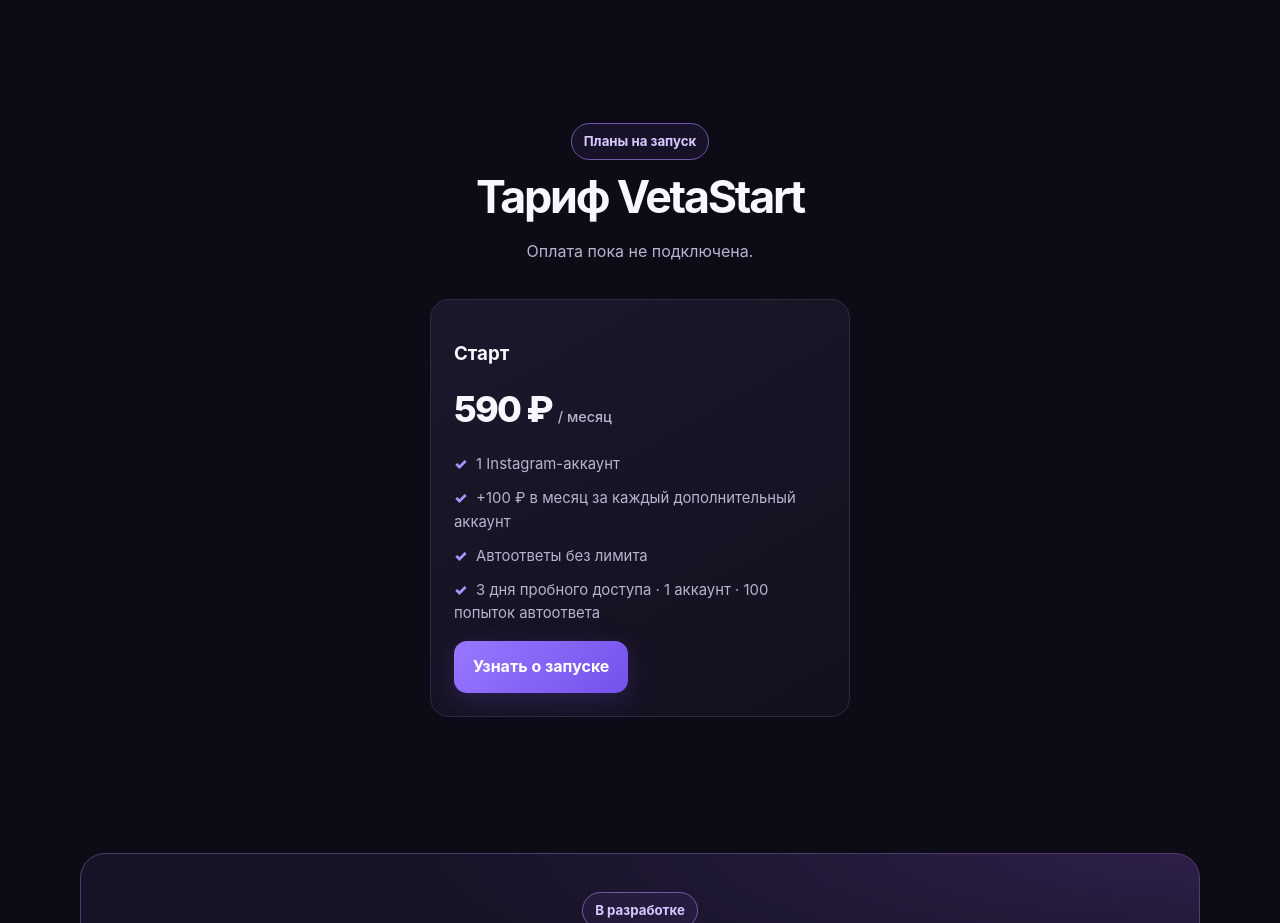
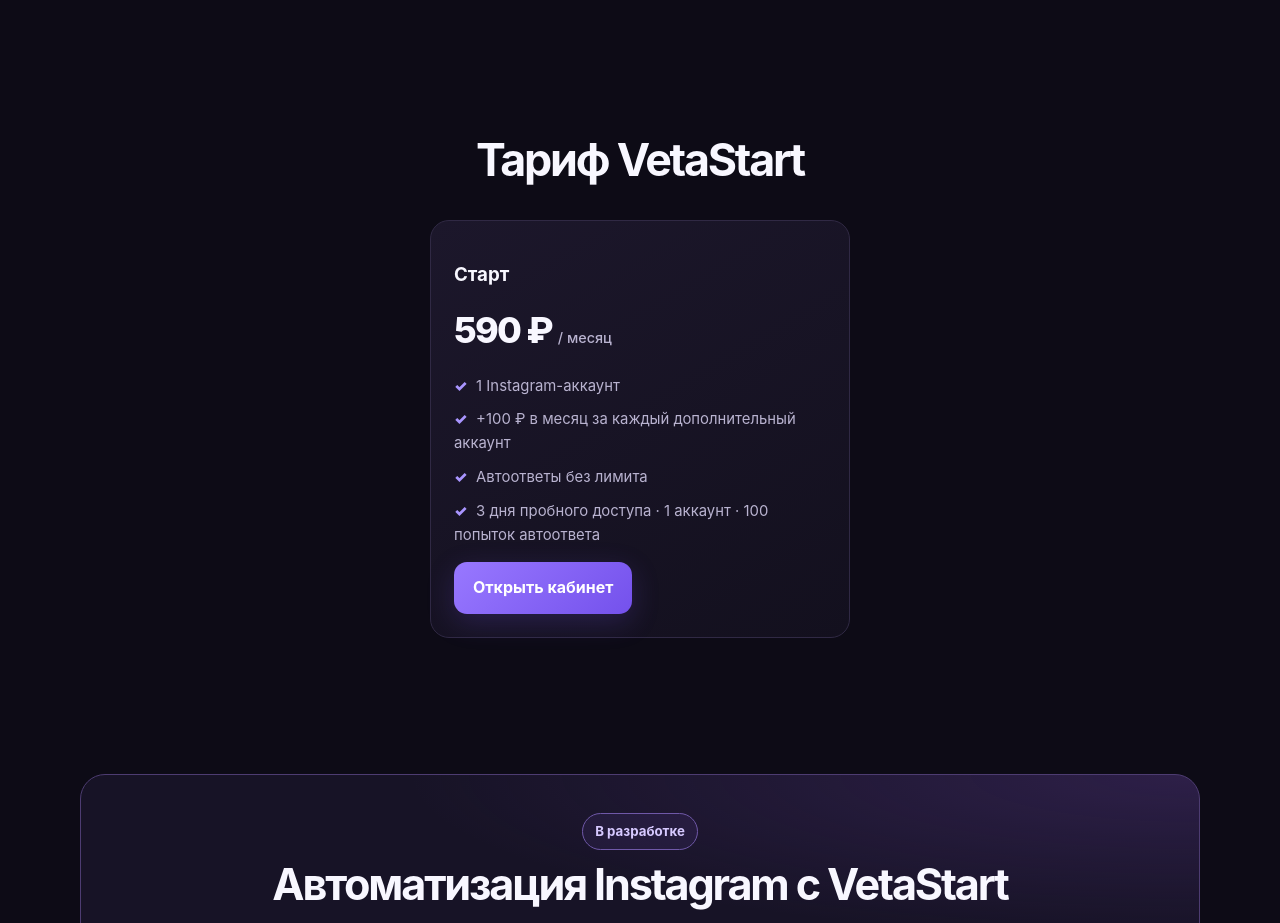
Before and after one commit to violetta181188/vetastart, a website: page index.html in a window 1280 px wide. Shown: the part 1920-2843 px from the top of the page. Drawn offline with Linux system fonts and the light colour scheme.

Commit message:
Remove obsolete billing notices and link to the customer cabinet

```diff
--- a/index.html
+++ b/index.html
@@ -58,9 +58,9 @@
 </section>
 <section class="section" id="plans">
   <div class="wrap">
-    <div class="sectionhead"><div class="eyebrow">Планы на запуск</div><h2>Тариф VetaStart</h2><p>Оплата пока не подключена.</p></div>
+    <div class="sectionhead"><h2>Тариф VetaStart</h2></div>
     <div style="max-width:420px;margin-inline:auto">
-      <article class="card"><h3>Старт</h3><div class="price">590 ₽ <small>/ месяц</small></div><ul class="list"><li>1 Instagram-аккаунт</li><li>+100 ₽ в месяц за каждый дополнительный аккаунт</li><li>Автоответы без лимита</li><li>3 дня пробного доступа · 1 аккаунт · 100 попыток автоответа</li></ul><a class="btn" href="#start">Узнать о запуске</a></article>
+      <article class="card"><h3>Старт</h3><div class="price">590 ₽ <small>/ месяц</small></div><ul class="list"><li>1 Instagram-аккаунт</li><li>+100 ₽ в месяц за каждый дополнительный аккаунт</li><li>Автоответы без лимита</li><li>3 дня пробного доступа · 1 аккаунт · 100 попыток автоответа</li></ul><a class="btn" href="/app">Открыть кабинет</a></article>
     </div>
   </div>
 </section>
```
Also changed, not shown: dashboard.html (+1 -1 lines).
